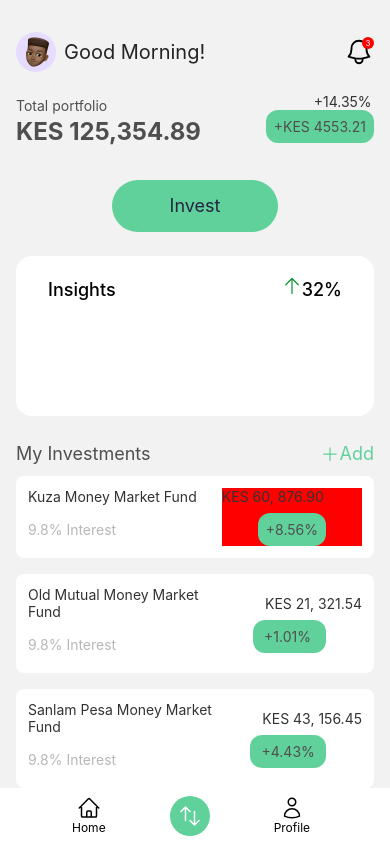
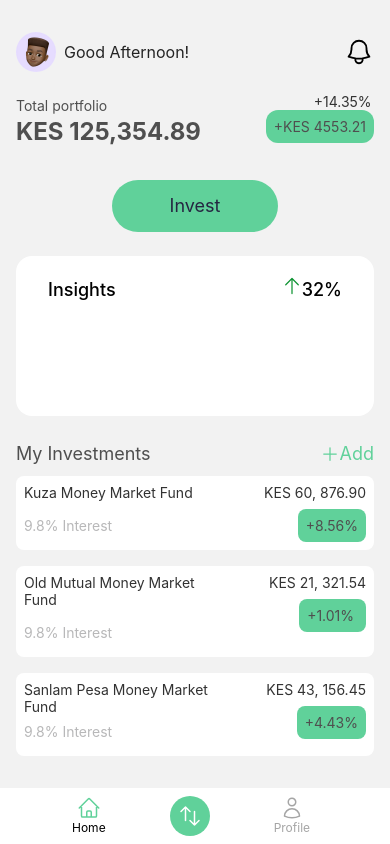
Before and after one commit to Gerald-ux-ux/pigi-app, a React Native app: screen /Home in a window 390 px wide. Built offline with nearby package versions, Linux system fonts and the light colour scheme.

Commit message:
homescreen ui and functionalities

```diff
--- a/App.js
+++ b/App.js
@@ -9,6 +9,7 @@
 import PhoneOtpScreen from './screens/PhoneOtpScreen';
 import HomeScreen from './screens/HomeScreen';
 import InvestmentsScreen from "./screens/InvestmentsScreen";
+import ProfileScreen from "./screens/ProfileScreen";
 
 export default function App() {
 
@@ -56,6 +57,11 @@
           component={InvestmentsScreen}
           options={{ presentation: "fullScreenModal", headerShown: false }}
         />
+        <Stack.Screen
+          name="Profile"
+          component={ProfileScreen}
+          options={{ presentation: "fullScreenModal", headerShown: false }}
+        />
       </Stack.Navigator>
     </NavigationContainer>
   );
--- /dev/null
+++ b/components/Footer.js
@@ -0,0 +1,77 @@
+import { View, Text, TouchableOpacity } from "react-native";
+import React, { useState, useEffect } from "react";
+import { HomeIcon } from "react-native-heroicons/outline";
+import { ArrowsUpDownIcon } from "react-native-heroicons/outline";
+import { UserIcon } from "react-native-heroicons/outline";
+import { useNavigation, useRoute } from "@react-navigation/native";
+
+export const Footer = () => {
+  const navigation = useNavigation();
+  const route = useRoute();
+
+  // Set the selected state based on the current screen
+  const [selected, setSelected] = useState(false);
+
+  useEffect(() => {
+    // Update the selected state when the route changes
+    setSelected(route.name === "Home" || route.name === "Profile");
+  }, [route.name]);
+
+  return (
+    <View className="bg-white p-2 ">
+      <View className="flex-row ">
+        <View className="items-center mx-16 ">
+          <TouchableOpacity
+            className="justify-center items-center"
+            onPress={() => navigation.navigate("Home")}
+          >
+            <HomeIcon
+              color={selected && route.name === "Home" ? "#60D19A" : "#A5A5A5"} // set green if selected and on the Home screen, gray if not
+            />
+            <Text
+              className="text-bold text-xs "
+              style={[
+                {
+                  color: selected && route.name === "Home" ? "#000" : "#A5A5A5",
+                },
+              ]}
+            >
+              Home
+            </Text>
+          </TouchableOpacity>
+        </View>
+
+        <View className="bg-[#60D19A] rounded-full p-2 mx- items-center justify-center">
+          <TouchableOpacity>
+            <ArrowsUpDownIcon color="#FFFF" />
+          </TouchableOpacity>
+        </View>
+        <View className="mx-16">
+          <TouchableOpacity
+            className="justify-center items-center"
+            onPress={() => navigation.navigate("Profile")}
+          >
+            <UserIcon
+              color={
+                selected && route.name === "Profile" ? "#60D19A" : "#A5A5A5"
+              } // set green if selected and on the Profile screen, gray if not
+            />
+            <Text
+              className="text-xs text-center  text-bold"
+              style={[
+                {
+                  color:
+                    selected && route.name === "Profile" ? "#000" : "#A5A5A5",
+                },
+              ]}
+            >
+              Profile
+            </Text>
+          </TouchableOpacity>
+        </View>
+      </View>
+    </View>
+  );
+};
+
+export default Footer;
--- a/components/SimpleModal.js
+++ b/components/SimpleModal.js
@@ -4,6 +4,7 @@
   TouchableOpacity,
   Dimensions,
   StyleSheet,
+  Modal,
 } from "react-native";
 import React from "react";
 import { CheckCircleIcon } from "react-native-heroicons/solid";
@@ -14,7 +15,7 @@
 const HEIGHT_MODAL = 200;
 const WIDTH = Dimensions.get("window").width;
 
-const ModalView = () => {
+export const ModalView = ({ visible, onClose }) => {
   const navigation = useNavigation();
   const confettiRef = useRef(null);
   useEffect(() => {
@@ -27,6 +28,7 @@
   }, []);
 
   return (
+    <Modal visible={visible} transparent={true} animationType="fade">
       <TouchableOpacity disabled={true} style={styles.container}>
         <View style={[styles.modal, styles.centered]}>
           <CheckCircleIcon
@@ -34,16 +36,22 @@
             color="#008631"
             style={{ marginBottom: 20 }}
           />
-        <Text className="text-3xl text-center">Number confirmed and added</Text>
+          <Text className="text-3xl text-center">
+            Number confirmed and added
+          </Text>
         </View>
         <TouchableOpacity
-        onPress={() => navigation.navigate("Home")}
+          onPress={() => {
+            onClose();
+            navigation.navigate("Home");
+          }}
           style={[styles.buttonContainer, styles.centered]}
         >
           <Text style={styles.buttonText}>Go to home</Text>
         </TouchableOpacity>
         <Confetti ref={confettiRef} />
       </TouchableOpacity>
+    </Modal>
   );
 };
 
@@ -52,7 +60,7 @@
     flex: 1,
     justifyContent: "center",
     alignItems: "center",
-    backgroundColor: "rgba(0, 0, 0, 0.5)", // Add a semi-transparent background
+    backgroundColor: "rgba(0, 0, 0, 0.7)", // Add a semi-transparent background
   },
   modal: {
     height: HEIGHT_MODAL,
@@ -66,14 +74,14 @@
   modalText: {
     fontSize: 16,
     fontWeight: "bold",
-    marginBottom: 20,
+    marginBottom: 70,
   },
   centered: {
     alignSelf: "center",
   },
   buttonContainer: {
     height: 50,
-    width: WIDTH - 200,
+    width: WIDTH - 220,
     marginTop: 20,
     backgroundColor: "#F2FAFF",
     borderRadius: 24,
--- a/components/Time.js
+++ b/components/Time.js
@@ -1,7 +1,7 @@
 import React, { useState, useEffect } from "react";
 import { View, Text } from "react-native";
 
-const Time = () => {
+export const Time  = () => {
   const [greeting, setGreeting] = useState("");
 
   useEffect(() => {
@@ -17,9 +17,11 @@
     }
   }, []);
 
-    return <View>
-        <Text>{greeting}</Text>
-  </View>;
+    return (
+      <View className='items-center justify-center'>
+        <Text className="text-[#242424] text-base py-1  ">{greeting}</Text>
+      </View>
+    );
 };
 
 export default Time;
--- a/package.json
+++ b/package.json
@@ -14,6 +14,7 @@
     "web": "expo start --web"
   },
   "dependencies": {
+    "@react-native-community/blur": "^4.3.0",
     "@react-native-community/checkbox": "^0.5.15",
     "@react-navigation/native": "^6.1.6",
     "@react-navigation/native-stack": "^6.9.12",
--- a/screens/HomeScreen.jsx
+++ b/screens/HomeScreen.jsx
@@ -13,22 +13,20 @@
 import { Time } from "../components/Time";
 import { ArrowUpIcon } from "react-native-heroicons/solid";
 import { PlusIcon } from "react-native-heroicons/solid";
-import { HomeIcon } from "react-native-heroicons/outline";
-import { ArrowsUpDownIcon } from "react-native-heroicons/outline";
-import { UserIcon } from "react-native-heroicons/outline";
+import { Footer } from "../components/Footer";
 
 const HomeScreen = () => {
-  const [notificationCount, setNotificationCount] = useState(3);
+  const [hasNotifications, setHasNotifications] = useState(false);
 
   const handleNotificationPress = () => {
-    setNotificationCount(notificationCount + 1);
+    setHasNotifications(true);
   };
 
-  const navigation = useNavigation()
+  const navigation = useNavigation();
 
   const handlePress = () => {
-    [navigation.navigate('Investments')]
-  }
+    [navigation.navigate("Investments")];
+  };
 
   return (
     <>
@@ -39,27 +37,30 @@
             source={require("../assets/Rectangle1.png")}
             style={{ width: 40, height: 40 }}
           />
-          <Text className="text-[#242424] text-xl mx-2">Good Morning!</Text>
+
+          <Text className="text-[#242424] items-center justify-center  text-base  mx-2">
+            Good <Time />!
+          </Text>
 
           <View className="absolute right-0">
             <TouchableOpacity onPress={handleNotificationPress}>
               <BellIcon size={30} color="#000000" />
-              {notificationCount > 0 && (
+              {hasNotifications > 0 && (
                 <View
                   style={{
                     position: "absolute",
-                    top: 0,
-                    right: 0,
+                    top: 3,
+                    right: 5,
                     backgroundColor: "red",
                     borderRadius: 10,
-                    width: 12,
-                    height: 12,
+                    width: 7,
+                    height: 7,
                     justifyContent: "center",
                     alignItems: "center",
                   }}
                 >
                   <Text style={{ color: "white", fontSize: 8 }}>
-                    {notificationCount}
+                    {hasNotifications}
                   </Text>
                 </View>
               )}
@@ -133,18 +134,18 @@
             {/* ============= Investment.nav Section =========== */}
             <TouchableOpacity onPress={handlePress}>
               <View className="my-2">
-                <View className="flex-row bg-white p-3 rounded-lg">
+                <View className="flex-row bg-white p-2 rounded-lg">
                   <View className="flex-1 justify-center">
                     <Text className="pb-2 text-[#323232]">
                       Kuza Money Market Fund
                     </Text>
                     <Text className="text-[#b8b8b9] my-2">9.8% Interest</Text>
                   </View>
-                  <View className="bg-[#FF0000]">
+                  <View className=" items-end">
                     <Text className="text-[#333333]  pb-2 ">
                       KES 60, 876.90
                     </Text>
-                    <View className="bg-[#60D19A]  p-2  mx-9 items-end  justify-end  rounded-xl">
+                    <View className="bg-[#60D19A] p-2 rounded-lg">
                       <Text className="text-[#4F4F4F] ">+8.56%</Text>
                     </View>
                   </View>
@@ -154,18 +155,18 @@
 
             <TouchableOpacity onPress={handlePress}>
               <View className="my-2">
-                <View className="flex-row bg-white p-3 rounded-lg">
+                <View className="flex-row bg-white p-2 rounded-lg">
                   <View className="flex-1 justify-center">
                     <Text className="pb-2 text-[#323232]">
                       Old Mutual Money Market Fund
                     </Text>
                     <Text className="text-[#b8b8b9] my-2">9.8% Interest</Text>
                   </View>
-                  <View className="justify-center ">
+                  <View className="items-end ">
                     <Text className="text-[#333333] pl-12 pb-2 ">
                       KES 21, 321.54
                     </Text>
-                    <View className="bg-[#60D19A]  p-2 space-x-2 mx-9 items-center  rounded-xl">
+                    <View className="bg-[#60D19A] p-2 rounded-lg">
                       <Text className="text-[#4F4F4F] ">+1.01% </Text>
                     </View>
                   </View>
@@ -175,18 +176,18 @@
 
             <TouchableOpacity>
               <View className="my-2">
-                <View className="flex-row bg-white p-3 rounded-lg">
-                  <View className="flex-1 justify-center">
-                    <Text className="pb-2 text-[#323232]">
+                <View className="flex-row bg-white p-2 rounded-lg">
+                  <View className="flex-1   ">
+                    <Text className="  text-[#323232]">
                       Sanlam Pesa Money Market Fund
                     </Text>
                     <Text className="text-[#b8b8b9] my-2">9.8% Interest</Text>
                   </View>
-                  <View className="justify-center ">
+                  <View className="items-end ">
                     <Text className="text-[#333333] pl-12 pb-2 ">
                       KES 43, 156.45
                     </Text>
-                    <View className="bg-[#60D19A] p-2 mx-9  items-center  rounded-xl">
+                    <View className="bg-[#60D19A] p-2 rounded-lg">
                       <Text className="text-[#4F4F4F] ">+4.43%</Text>
                     </View>
                   </View>
@@ -197,28 +198,7 @@
         </ScrollView>
 
         {/* ============= Footer Nav =========== */}
-        <View className="bg-white p-2 ">
-          <View className="flex-row ">
-            <View className="items-center mx-16 ">
-              <TouchableOpacity className="justify-center items-center">
-                <HomeIcon />
-                <Text className="text-bold text-xs ">Home</Text>
-              </TouchableOpacity>
-            </View>
-
-            <View className="bg-[#60D19A] rounded-full p-2 mx- items-center justify-center">
-              <TouchableOpacity>
-                <ArrowsUpDownIcon color="#FFFF" />
-              </TouchableOpacity>
-            </View>
-            <View className="mx-16">
-              <TouchableOpacity className="justify-center items-center">
-                <UserIcon />
-                <Text className="text-xs text-center text-bold">Profile</Text>
-              </TouchableOpacity>
-            </View>
-          </View>
-        </View>
+        <Footer />
       </SafeAreaView>
     </>
   );
--- /dev/null
+++ b/screens/ProfileScreen.jsx
@@ -0,0 +1,14 @@
+import { View, Text } from 'react-native'
+import React from 'react'
+import { Footer } from "../components/Footer";
+
+const ProfileScreen = () => {
+  return (
+    <View>
+          <Text>ProfileScreen</Text>
+          <Footer/>
+    </View>
+  )
+}
+
+export default ProfileScreen
```
Also changed, not shown: components/Bell.js (added, +12 -0 lines), screens/InvestmentsScreen.jsx (+12 -12 lines), screens/PhoneOtpScreen.jsx (+24 -5 lines), 1 other file (tests, documents, lock files or other folders). Lines whose indentation alone changed are shown as unchanged.
